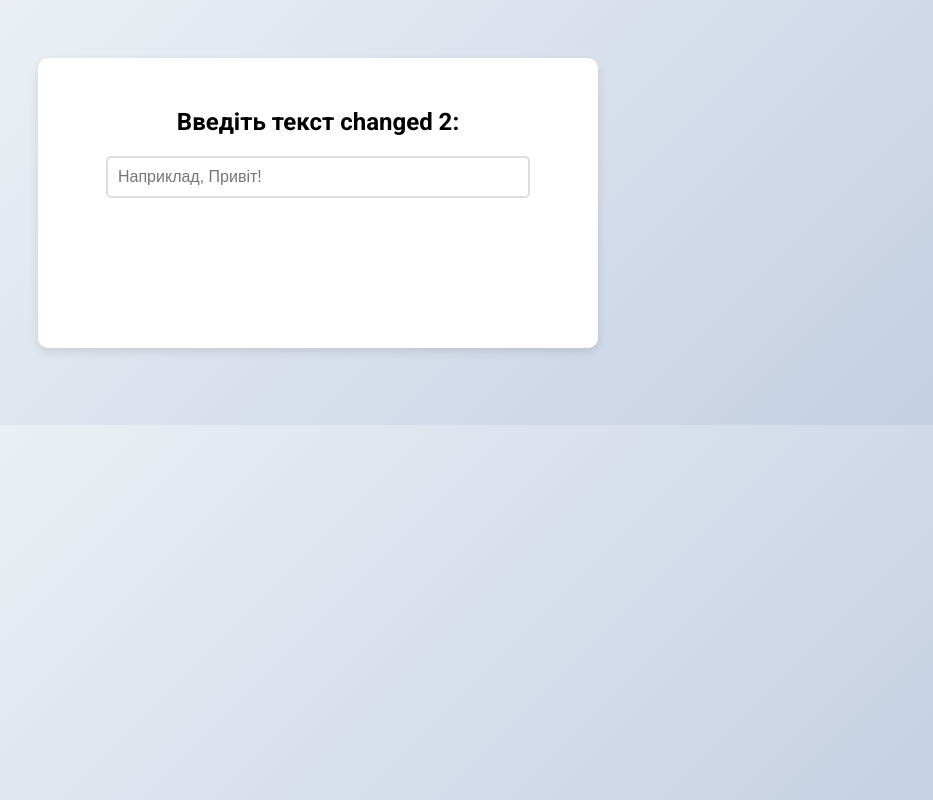
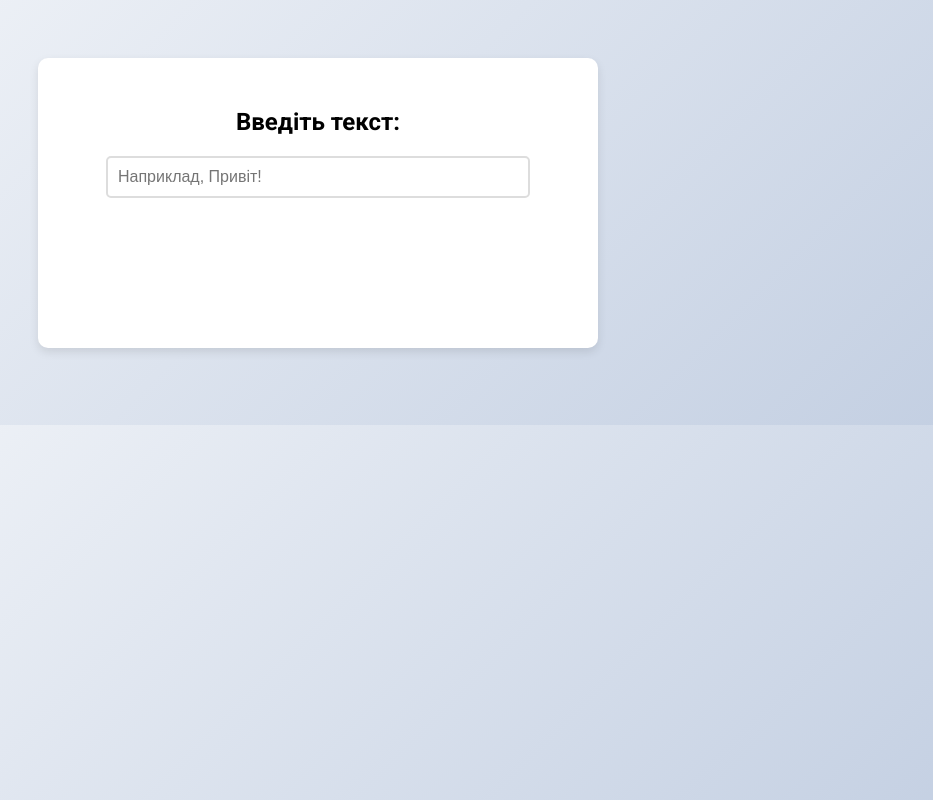
Before and after one commit to makovii/mtmiti_1, a plain HTML site: page index.html in a window 1280 px wide. Shown: the whole page, without its empty margins (322-1255 px from the left). Drawn offline with Linux system fonts and the light colour scheme.

Commit message:
make error html

```diff
--- a/index.html
+++ b/index.html
@@ -51,11 +51,11 @@
 </head>
 <body>
     <div class="container">
-        <h2>Введіть текст changed 2:</h2>
+        <h2>Введіть текст:</h2>
         <input type="text" id="userInput" oninput="updateText()" placeholder="Наприклад, Привіт!">
         <div class="styled-text lobster" id="lobsterText"></div>
         <div class="styled-text roboto" id="robotoText"></div>
-        <div class="styled-text playfair" id="playfairText"></div>
+        <div class='styled-text playfair' id="playfairText"></div>
     </div>
 
     <br>
```
